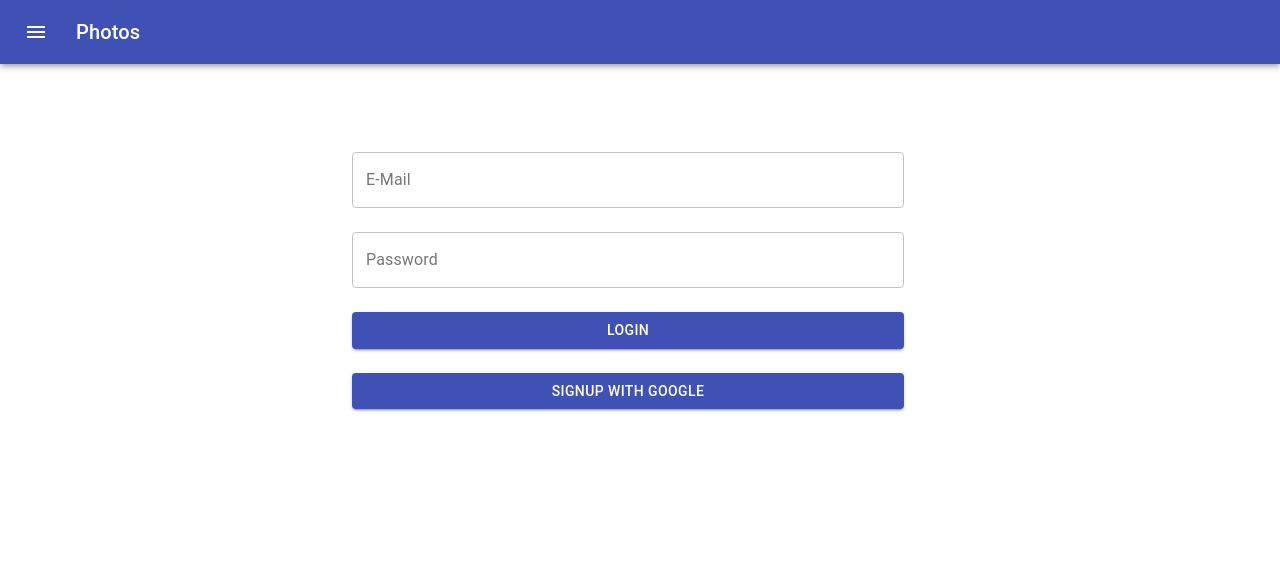
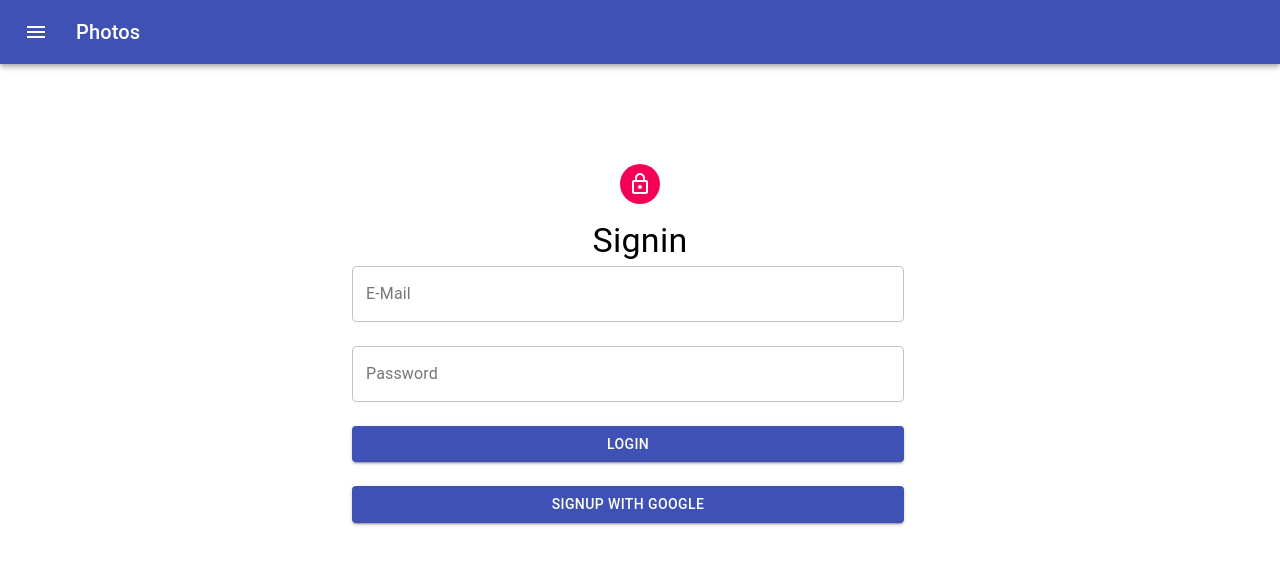
Before and after one commit to oncusalim/React-LoginPage, a React (Create React App) app: page /login in a window 1280 px wide. Shown: the top 564 px of the page. Built offline with nearby package versions, Linux system fonts and the light colour scheme; no server answers.

Commit message:
Icon added to Signin Page

```diff
--- a/src/pages/Signin.js
+++ b/src/pages/Signin.js
@@ -1,24 +1,35 @@
 import React from 'react'
-import { Button, TextField, Grid, Container } from '@material-ui/core';
-import { makeStyles } from '@material-ui/core/styles';
+import { Button, TextField, Grid, Container, Avatar } from '@material-ui/core';
+import Typography from '@material-ui/core/Typography';
+import { makeStyles} from '@material-ui/core/styles';
 import firebase from '../firebase/firebase.utils'
 import { Formik } from 'formik';
 import * as Yup from 'yup';
+import LockOutlinedIcon from '@material-ui/icons/LockOutlined';
 
 
 
-const styles = makeStyles({
+const styles = makeStyles((theme)=>({
     wrapper: {
         marginTop: "5rem",
+        textAlign:'center'
     },
-  });
+    avatar: {
+        margin: "1rem auto",
+        backgroundColor: theme.palette.secondary.main
+    },
+    header:{
+        margin: "1rem auto",
+
+    }
+}));
 
 function Signin() {
 
     const signinStyles = styles();
-    const initialValues  = {
+    const initialValues = {
         email: '',
-        password:'',
+        password: '',
     }
     const SigninSchema = Yup.object().shape({
         email: Yup.string().email('Invalid Email').required('Required'),
@@ -28,13 +39,13 @@ function Signin() {
             .required('Required')
 
     })
-    const handleFormSubmit = (values) =>{
+    const handleFormSubmit = (values) => {
         //alert(JSON.stringify(values, null, 2));
         firebase.signin(values.email, values.password)
     }
 
 
-      const handleGoogleButtonClick = () =>{
+    const handleGoogleButtonClick = () => {
         firebase.useGoogleProvider();
     }
 
@@ -42,7 +53,12 @@ function Signin() {
 
         <div style={{ padding: 20 }}>
             <Container maxWidth="sm" className={signinStyles.wrapper}>
-
+                <Avatar className={signinStyles.avatar}>
+                    <LockOutlinedIcon />
+                </Avatar>
+                <Typography variant="h4" className={signinStyles.header}>
+                       Signin
+                </Typography>
                 <Formik
                     initialValues={initialValues}
                     validationSchema={SigninSchema}
--- a/src/pages/Signup.js
+++ b/src/pages/Signup.js
@@ -27,9 +27,9 @@ function Signup() {
 
     const formik = useFormik({
         initialValues: {
-            displayName:'',
+            displayName: '',
             email: '',
-            password:'',
+            password: '',
         },
         validationSchema: SignUpSchema,
         onSubmit: values => {
@@ -38,7 +38,7 @@ function Signup() {
         },
     });
 
-      const handleGoogleButtonClick = () =>{
+    const handleGoogleButtonClick = () => {
         firebase.useGoogleProvider();
     }
 
```
Lines whose indentation alone changed are shown as unchanged.
